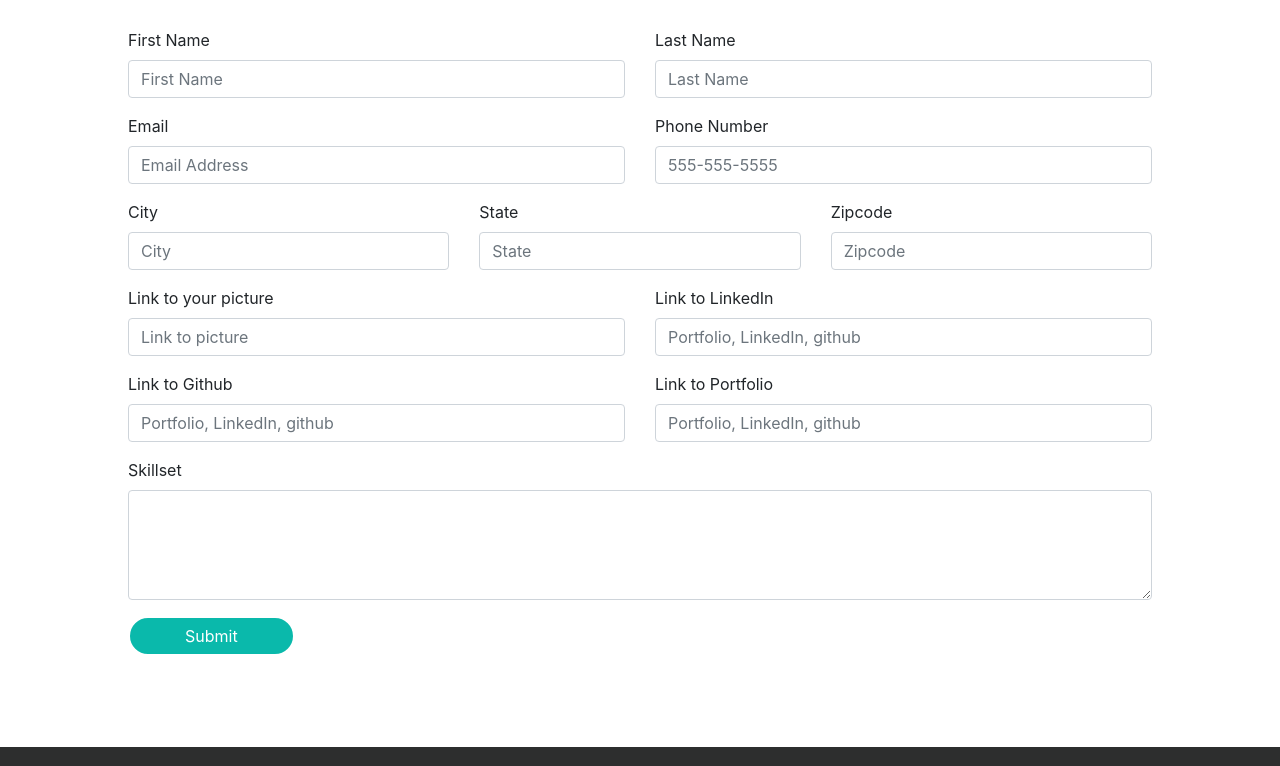
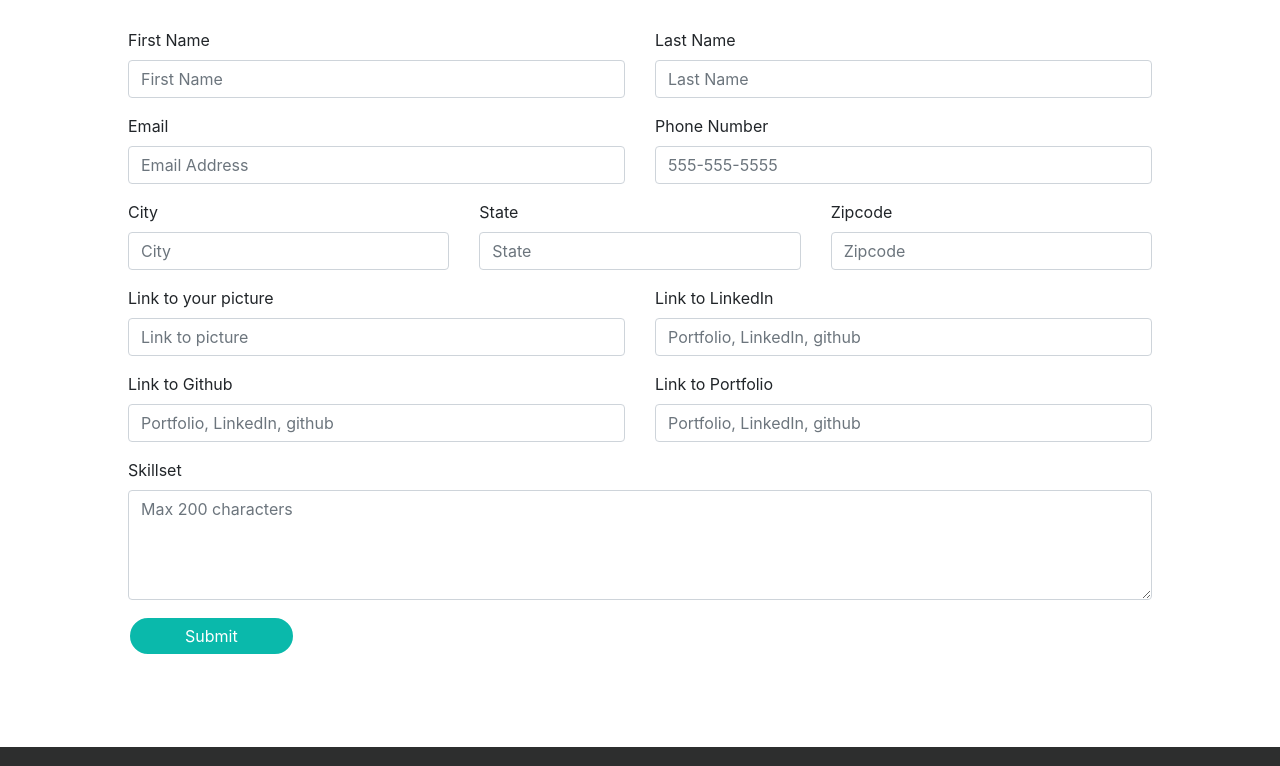
Before and after one commit to gijp-technologies/junior-board, a React (Create React App) app: page /form in a window 1280 px wide. Shown: the part 409-1175 px from the top of the page. Built offline with nearby package versions, Linux system fonts and the light colour scheme.

Commit message:
form max character textarea

```diff
--- a/src/Pages/Form.js
+++ b/src/Pages/Form.js
@@ -146,7 +146,7 @@ class JuniorForm extends Component {
                     <Row>
                         <Form.Group as={Col} controlId="exampleForm.ControlTextarea1">
                             <Form.Label> Skillset </Form.Label>
-                            <Form.Control name="skillset" as="textarea" rows="4" />
+                            <Form.Control name="skillset" as="textarea" rows="4" maxlength = "200" placeholder="Max 200 characters"/>
                         </Form.Group>
                     </Row>
 
```
